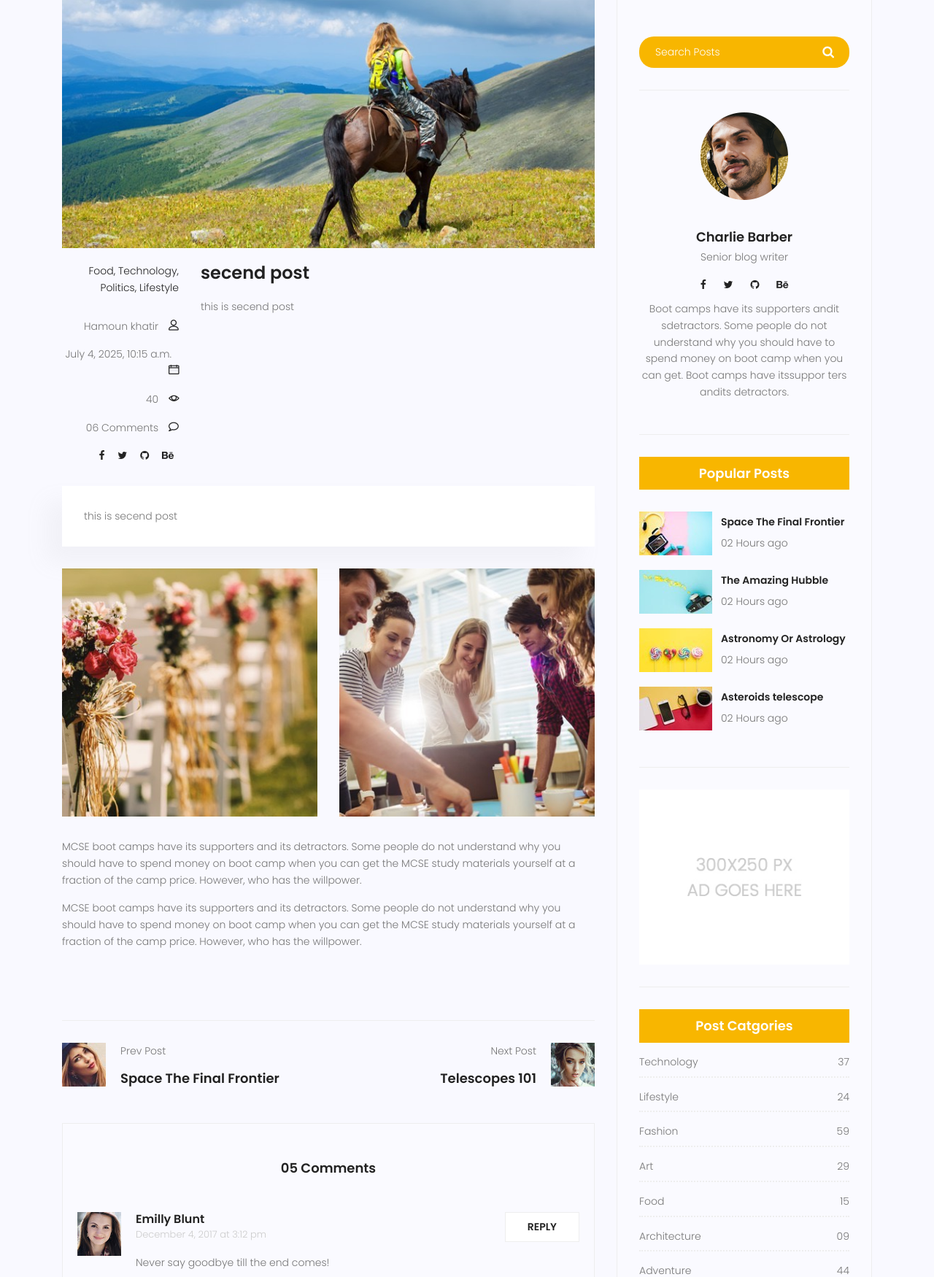
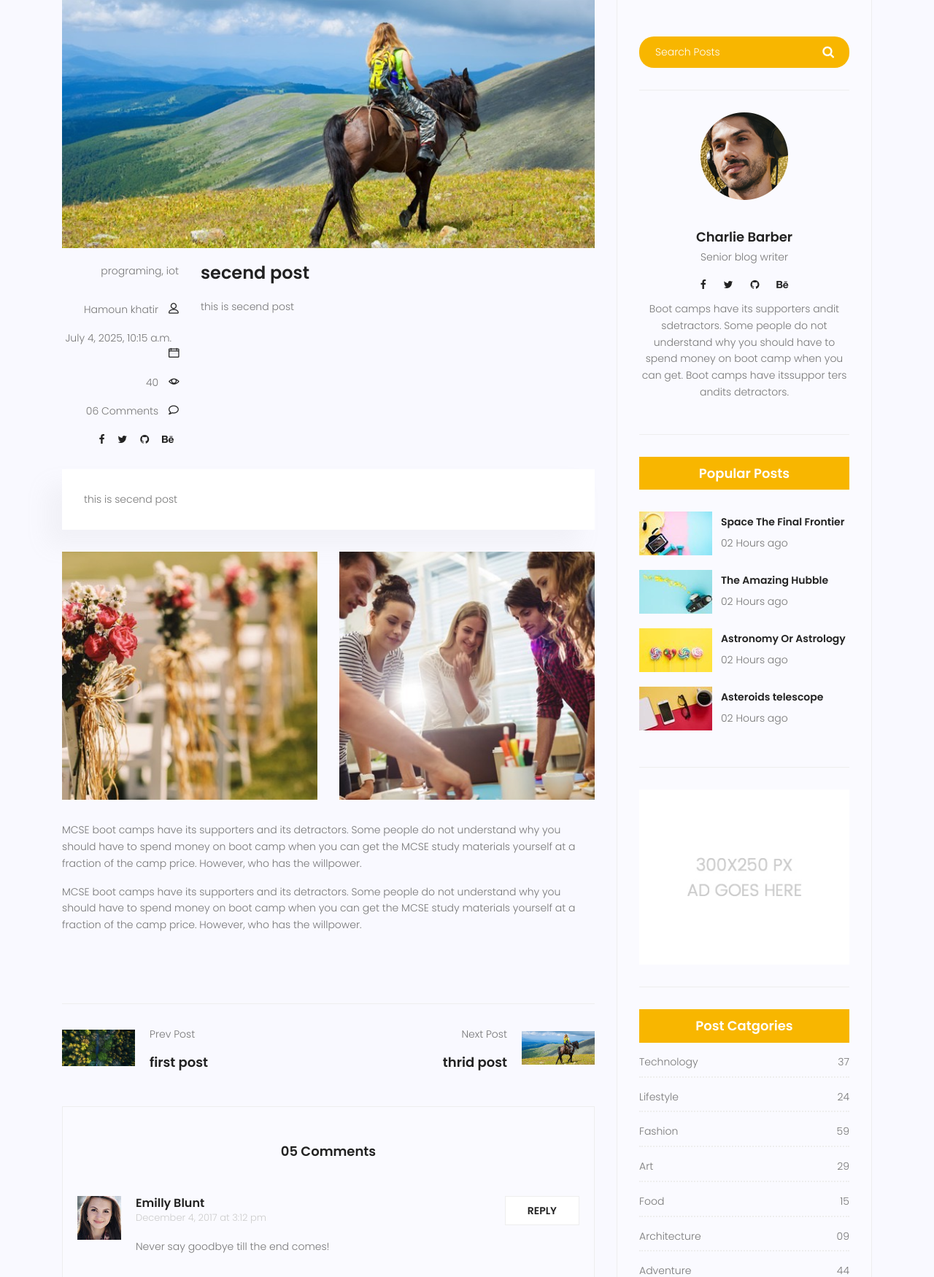
Before and after one commit to hkhstar/Django-learn, a Django app: page /blog/2 in a window 1280 px wide. Shown: the part 421-2171 px from the top of the page at 73% size. Run offline with Django 5.2, Linux system fonts and the light colour scheme; data comes from the database, SQL or seed files in the repository; both versions use the stored data as it was after the commit; some libraries are stand-ins or nearby versions.

Commit message:
next and prev post

```diff
--- a/blog/views.py
+++ b/blog/views.py
@@ -17,7 +17,9 @@ def blog_single(request,pid):
     posts.counted_views += 1
     posts.save(update_fields=['counted_views'])
 
-    context={'post':posts}
+    next_post = post.objects.filter(id__gt=posts.id, status=True).order_by('id').first()
+    prev_post = post.objects.filter(id__lt=posts.id, status=True).order_by('-id').first()
+    context={'post':posts,'next':next_post,'prev':prev_post}
     return render(request,'blog/blog-single.html',context)
 
 
--- a/templates/blog/blog-single.html
+++ b/templates/blog/blog-single.html
@@ -33,10 +33,7 @@
 								</div>
 								<div class="col-lg-3  col-md-3 meta-details">
 									<ul class="tags">
-										<li><a href="#">Food,</a></li>
-										<li><a href="#">Technology,</a></li>
-										<li><a href="#">Politics,</a></li>
-										<li><a href="#">Lifestyle</a></li>
+									{{post.category.all|join:", "}}
 									</ul>
 									<div class="user-details row">
 										<p class="user-name col-lg-12 col-md-12 col-6"><a href="#">{{post.author.get_full_name}}</a> <span class="lnr lnr-user"></span></p>
@@ -81,26 +78,28 @@
 								<div class="row">
 									<div class="col-lg-6 col-md-6 col-12 nav-left flex-row d-flex justify-content-start align-items-center">
 										<div class="thumb">
-											<a href="#"><img class="img-fluid" src="{%static 'img/blog/prev.jpg'%}" alt=""></a>
+											<a href="#"><img class="img-fluid" src="{{prev.image.url}}" class="img-thumbnail" style="max-width: 100px; height: auto;" alt=""></a>
 										</div>
 										<div class="arrow">
 											<a href="#"><span class="lnr text-white lnr-arrow-left"></span></a>
 										</div>
 										<div class="detials">
 											<p>Prev Post</p>
-											<a href="#"><h4>Space The Final Frontier</h4></a>
+											<a href="/blog/{{prev.id}}"><h4>{{ prev.title }}</h4></a>
 										</div>
 									</div>
 									<div class="col-lg-6 col-md-6 col-12 nav-right flex-row d-flex justify-content-end align-items-center">
 										<div class="detials">
+
 											<p>Next Post</p>
-											<a href="#"><h4>Telescopes 101</h4></a>
+
+											<a href="/blog/{{next.id}}"><h4>{{ next.title }}</h4></a>
 										</div>
 										<div class="arrow">
 											<a href="#"><span class="lnr text-white lnr-arrow-right"></span></a>
 										</div>
 										<div class="thumb">
-											<a href="#"><img class="img-fluid" src="{%static 'img/blog/next.jpg'%}" alt=""></a>
+											<a href="#"><img class="img-fluid" src="{{next.image.url}}" class="img-thumbnail" style="max-width: 100px; height: auto;" alt=""></a>
 										</div>
 									</div>
 								</div>
```
Also changed, not shown: db.sqlite3.
